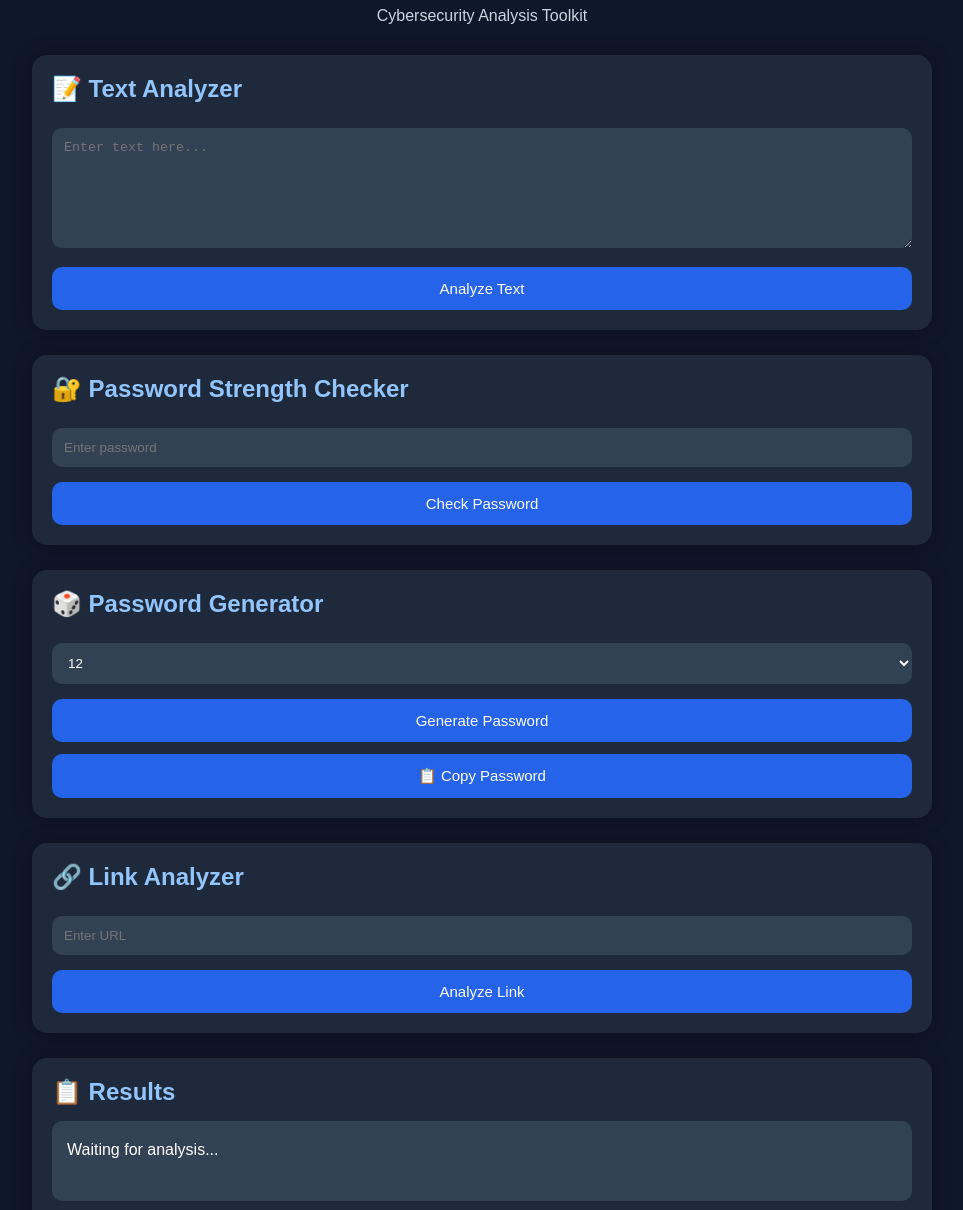
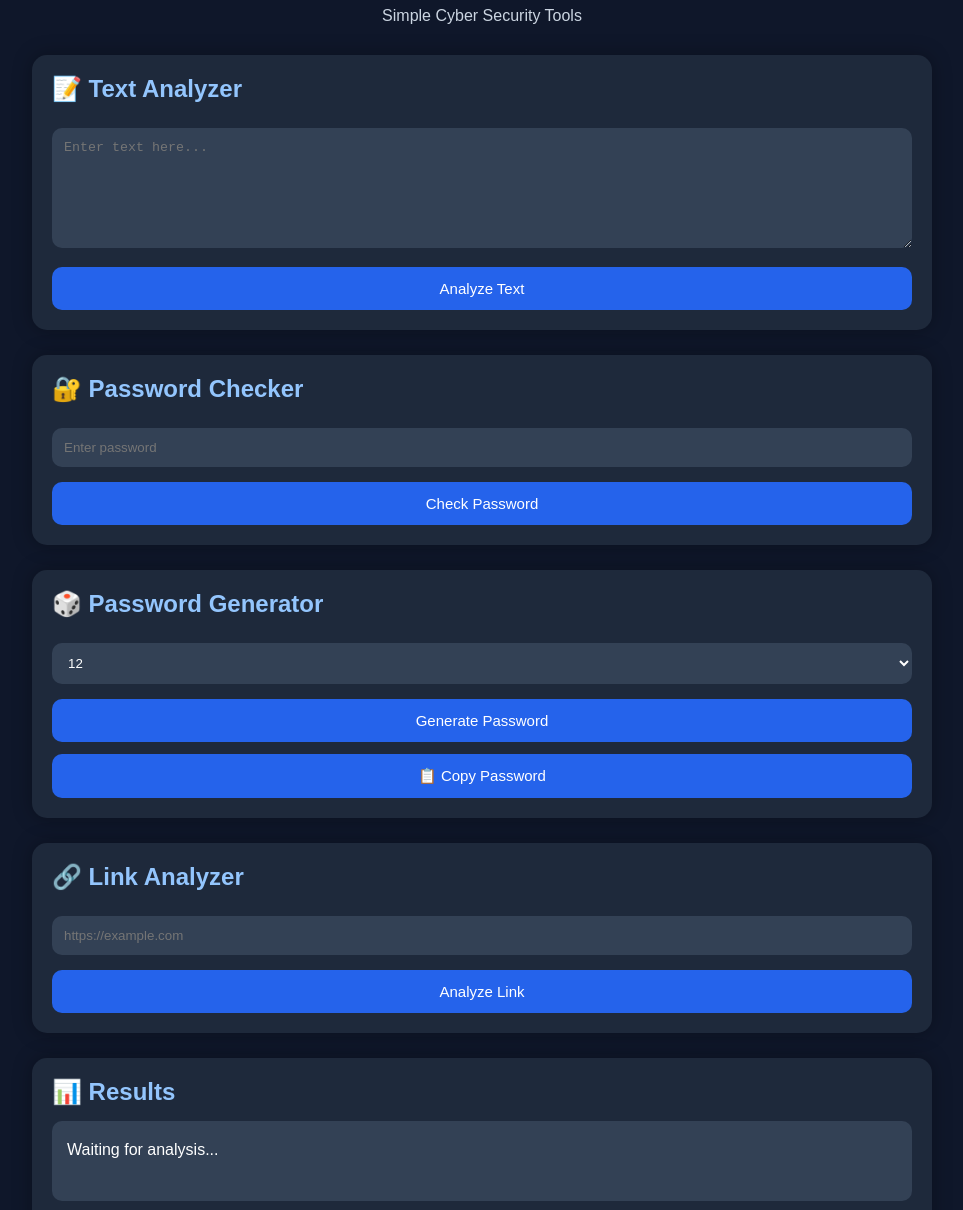
Before and after one commit to AbudiCyber/Abudi-Cyber-Tools, a plain HTML site: page index.html in a window 1280 px wide. Shown: the part 61-1271 px from the top of the page, without its empty margins (158-1121 px from the left). Drawn offline with Linux system fonts and the light colour scheme.

Commit message:
Update index.html

```diff
--- a/index.html
+++ b/index.html
@@ -2,11 +2,17 @@
 <html lang="en">
 
 <head>
+
 <meta charset="UTF-8">
-    <meta name="viewport" content="width=device-width, initial-scale=1.0">
+
+<meta name="viewport"
+content="width=device-width, initial-scale=1.0">
+
 <title>Abudi Cyber Tools</title>
 
-    <link rel="stylesheet" href="style.css">
+<link rel="stylesheet"
+href="style.css">
+
 </head>
 
 <body>
@@ -14,42 +20,53 @@
 <div class="container">
 
 <h1>🛡️ Abudi Cyber Tools</h1>
-        <p>Cybersecurity Analysis Toolkit</p>
+
+<p>
+Simple Cyber Security Tools
+</p>
+
 
 <!-- Text Analyzer -->
+
 <div class="card">
 
 <h2>📝 Text Analyzer</h2>
 
 <textarea
 id="textInput"
-                placeholder="Enter text here..."
-            ></textarea>
+placeholder="Enter text here..."></textarea>
 
 <button id="analyzeTextBtn">
+
 Analyze Text
+
 </button>
 
 </div>
 
+
 <!-- Password Checker -->
+
 <div class="card">
 
-            <h2>🔐 Password Strength Checker</h2>
+<h2>🔐 Password Checker</h2>
 
 <input
-                type="password"
+type="text"
 id="passwordInput"
-                placeholder="Enter password"
-            >
+placeholder="Enter password">
 
 <button id="checkPasswordBtn">
+
 Check Password
+
 </button>
 
 </div>
 
+
 <!-- Password Generator -->
+
 <div class="card">
 
 <h2>🎲 Password Generator</h2>
@@ -82,7 +99,9 @@ Generate Password
 
 </div>
 
+
 <!-- Link Analyzer -->
+
 <div class="card">
 
 <h2>🔗 Link Analyzer</h2>
@@ -90,27 +109,28 @@ Generate Password
 <input
 type="text"
 id="linkInput"
-                placeholder="Enter URL"
-            >
+placeholder="https://example.com">
 
 <button id="analyzeLinkBtn">
+
 Analyze Link
+
 </button>
 
 </div>
 
+
 <!-- Results -->
+
 <div class="card">
 
-            <h2>📋 Results</h2>
+<h2>📊 Results</h2>
 
 <div id="results">
 
 Waiting for analysis...
 
 </div>
-
-           <br>
 
 <button id="clearResultsBtn">
 
@@ -120,6 +140,7 @@ Generate Password
 
 </div>
 
+
 </div>
 
 <script src="script.js"></script>
```
Lines whose indentation alone changed are shown as unchanged.
